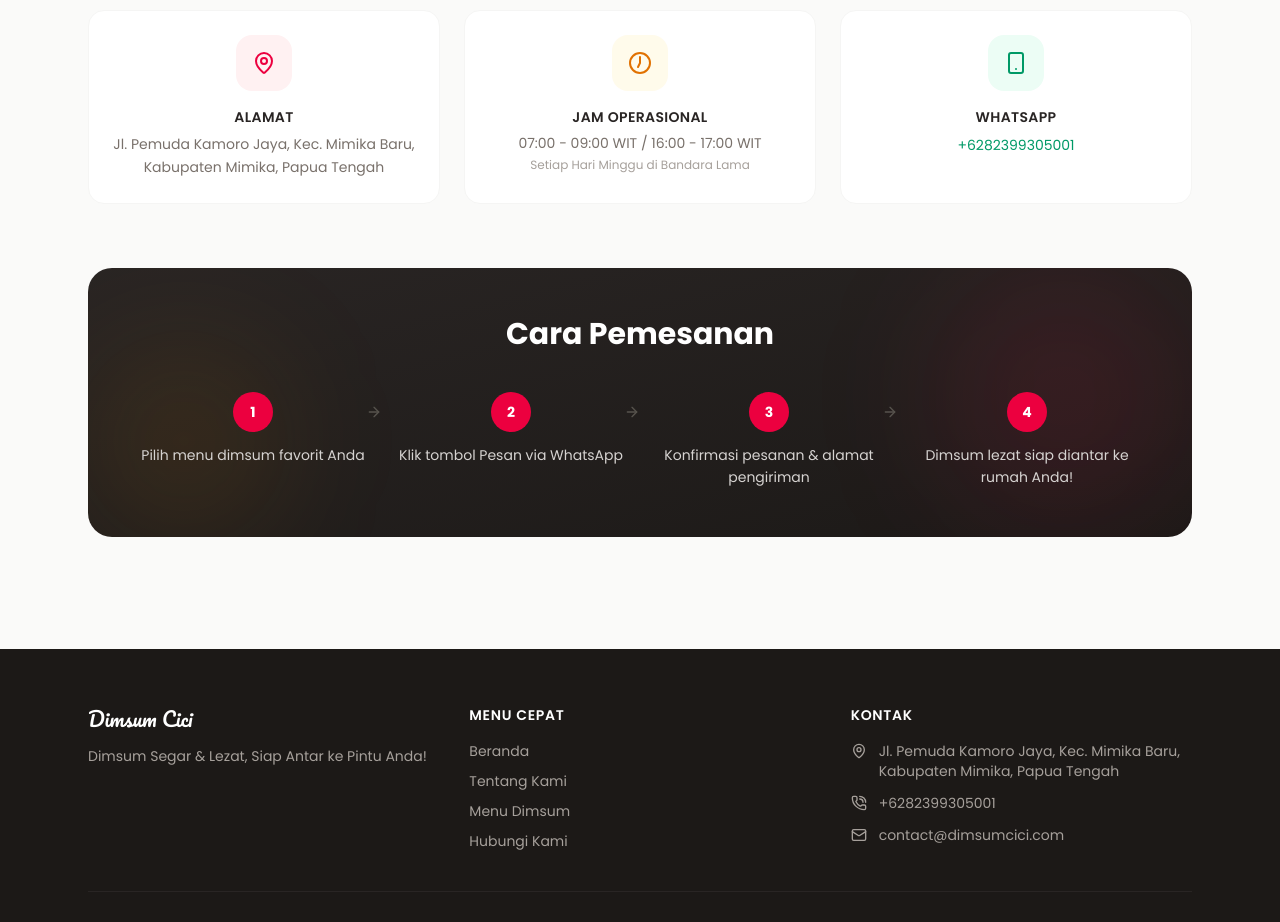
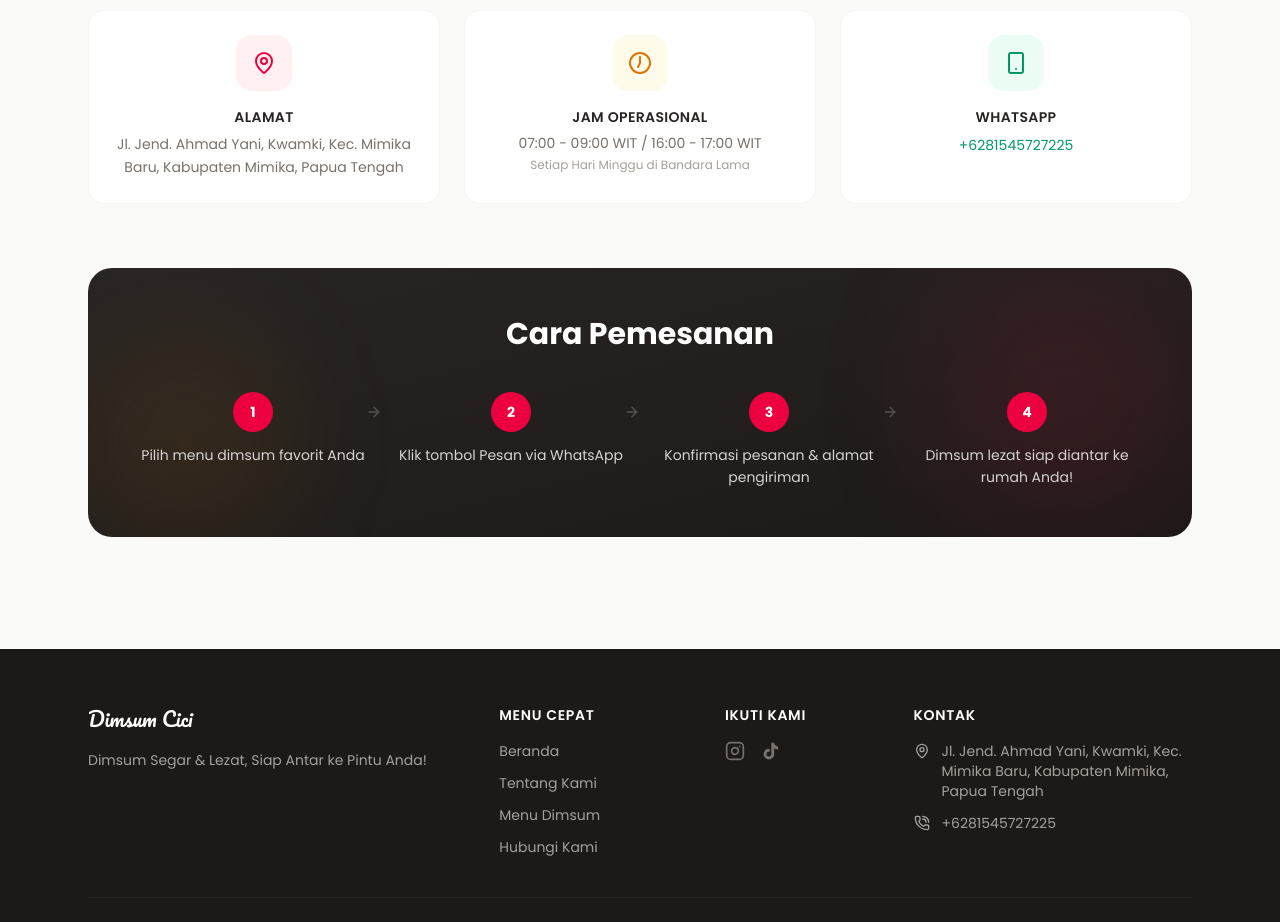
Before and after one commit to koktegesih/dimsum-cici, a Next.js app: page / in a window 1280 px wide. Shown: the part 2580-3502 px from the top of the page. Built offline with nearby package versions, Linux system fonts and the light colour scheme.

Commit message:
fix: add rel="noopener noreferrer" to external social links and update store contact info

```diff
--- a/components/Footer.tsx
+++ b/components/Footer.tsx
@@ -1,4 +1,4 @@
-import { Instagram, Mail, MapPin, PhoneCall } from "lucide-react";
+import { Instagram, MapPin, PhoneCall } from "lucide-react";
 import { storeInfo } from "@/data/store";
 import { HeadingFont } from "@/lib/fonts";
 
@@ -8,10 +8,10 @@ export default function Footer() {
   return (
     <footer className="bg-stone-900 text-stone-300">
       <div className="max-w-6xl mx-auto px-4 sm:px-6 py-14">
-        <div className="grid md:grid-cols-3 gap-10 mb-10">
+        <div className="grid md:grid-cols-2 lg:grid-cols-[2fr_1fr_0.8fr_1.5fr] gap-10 mb-10">
           {/* Brand */}
           <div>
-            <div className="flex items-center gap-2 mb-3">
+            <div className="flex items-center gap-2 mb-4">
               <span
                 className={`text-xl font-bold text-white ${HeadingFont.className}`}
               >
@@ -28,7 +28,7 @@ export default function Footer() {
             <h4 className="font-semibold text-white text-sm uppercase tracking-wider mb-4">
               Menu Cepat
             </h4>
-            <ul className="space-y-2.5 text-sm">
+            <ul className="space-y-3 text-sm">
               <li>
                 <a
                   href="#"
@@ -64,6 +64,41 @@ export default function Footer() {
             </ul>
           </div>
 
+          {/* Social Media */}
+          <div>
+            <h4 className="font-semibold text-white text-sm uppercase tracking-wider mb-4">
+              Ikuti Kami
+            </h4>
+            <div className="flex items-center gap-4">
+              <a
+                href={`https://www.instagram.com/${storeInfo.instagram.replace("@", "")}/`}
+                target="_blank"
+                rel="noopener noreferrer"
+                className="text-stone-500 hover:text-white transition-colors"
+                aria-label="Instagram"
+              >
+                <Instagram size={20} />
+              </a>
+              <a
+                href={`https://www.tiktok.com/${storeInfo.tiktok}`}
+                target="_blank"
+                rel="noopener noreferrer"
+                className="text-stone-500 hover:text-white transition-colors"
+                aria-label="TikTok"
+              >
+                <svg
+                  xmlns="http://www.w3.org/2000/svg"
+                  width="20"
+                  height="20"
+                  viewBox="0 0 24 24"
+                  fill="currentColor"
+                >
+                  <path d="M19.59 6.69a4.83 4.83 0 0 1-3.77-4.25V2h-3.45v13.67a2.89 2.89 0 0 1-5.2 1.74 2.89 2.89 0 0 1 2.31-4.64 2.93 2.93 0 0 1 .88.13V9.4a6.84 6.84 0 0 0-1-.05A6.33 6.33 0 0 0 5 20.1a6.34 6.34 0 0 0 10.86-4.43v-7a8.16 8.16 0 0 0 4.77 1.52v-3.4a4.85 4.85 0 0 1-1-.1z" />
+                </svg>
+              </a>
+            </div>
+          </div>
+
           {/* Contact Info */}
           <div>
             <h4 className="font-semibold text-white text-sm uppercase tracking-wider mb-4">
@@ -78,10 +113,6 @@ export default function Footer() {
                 <PhoneCall className="w-4 h-4 shrink-0" />
                 <span>+{storeInfo.whatsapp}</span>
               </li>
-              <li className="flex items-center gap-3">
-                <Mail className="w-4 h-4 shrink-0" />
-                <span>{storeInfo.email}</span>
-              </li>
             </ul>
           </div>
         </div>
@@ -89,30 +120,6 @@ export default function Footer() {
         {/* Divider */}
         <div className="border-t border-stone-800 pt-8">
           <div className="flex flex-col md:flex-row justify-between items-center gap-4">
-            <div className="flex items-center gap-4">
-              <a
-                href={`https://www.instagram.com/${storeInfo.instagram.replace("@", "")}/`}
-                className="text-stone-500 hover:text-white transition-colors"
-                aria-label="Instagram"
-              >
-                <Instagram size={20} />
-              </a>
-              <a
-                href={`https://www.tiktok.com/${storeInfo.tiktok}`}
-                className="text-stone-500 hover:text-white transition-colors"
-                aria-label="TikTok"
-              >
-                <svg
-                  xmlns="http://www.w3.org/2000/svg"
-                  width="20"
-                  height="20"
-                  viewBox="0 0 24 24"
-                  fill="currentColor"
-                >
-                  <path d="M19.59 6.69a4.83 4.83 0 0 1-3.77-4.25V2h-3.45v13.67a2.89 2.89 0 0 1-5.2 1.74 2.89 2.89 0 0 1 2.31-4.64 2.93 2.93 0 0 1 .88.13V9.4a6.84 6.84 0 0 0-1-.05A6.33 6.33 0 0 0 5 20.1a6.34 6.34 0 0 0 10.86-4.43v-7a8.16 8.16 0 0 0 4.77 1.52v-3.4a4.85 4.85 0 0 1-1-.1z" />
-                </svg>
-              </a>
-            </div>
             <p className="text-stone-500 text-sm">
               &copy; {currentYear} {storeInfo.name}. All rights reserved.
             </p>
--- a/data/store.ts
+++ b/data/store.ts
@@ -2,13 +2,13 @@ export const storeInfo = {
   name: "Dimsum Cici",
   tagline: "Dimsum Segar & Lezat, Siap Antar ke Pintu Anda!",
   description:
-    "Dimsum Cici berdiri sejak 2024 dengan komitmen menghadirkan dimsum berkualitas bercita rasa autentik. Setiap dimsum diproduksi secara fresh setiap hari menggunakan bahan-bahan pilihan untuk menjaga rasa dan kualitas.",
-  whatsapp: "6282399305001",
+    "Dimsum Cici hadir sejak 2024 dengan komitmen menghadirkan dimsum berkualitas bercita rasa autentik. Setiap dimsum diproduksi secara fresh setiap hari menggunakan bahan-bahan pilihan untuk menjaga rasa dan kualitas.",
+  whatsapp: "6281545727225",
   address:
-    "Jl. Pemuda Kamoro Jaya, Kec. Mimika Baru, Kabupaten Mimika, Papua Tengah",
+    "Jl. Jend. Ahmad Yani, Kwamki, Kec. Mimika Baru, Kabupaten Mimika, Papua Tengah",
   operationalHours: "07:00 - 09:00 WIT / 16:00 - 17:00 WIT",
   operationalDays: "Setiap Hari Minggu di Bandara Lama",
   instagram: "@dimci_",
   tiktok: "@dimsummentaicici",
-  email: "contact@dimsumcici.com",
+  email: "contact@dimsumcici",
 };
```
